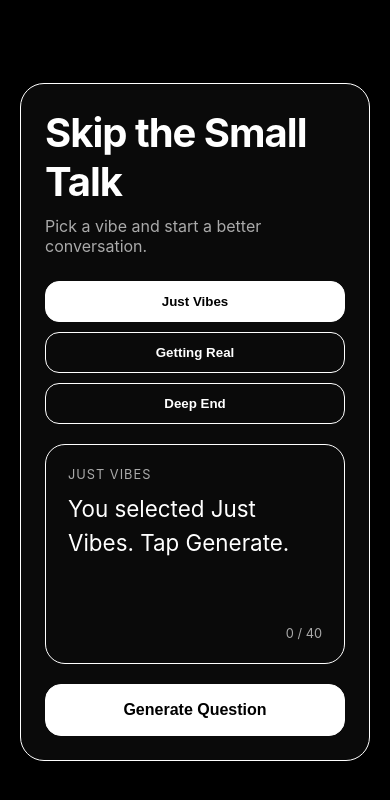
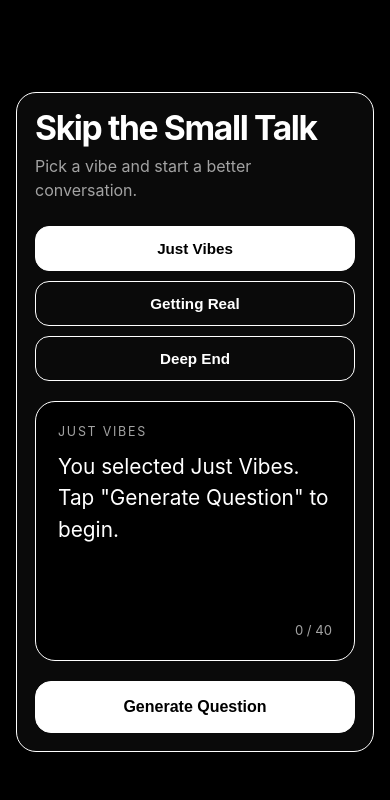
Before and after one commit to bjoeshmoe/Conversation-Starters, a plain HTML site: page index.html in a window 390 px wide. Both pictures are taken after a click on the button "Just Vibes". Drawn offline with Linux system fonts and the light colour scheme.

Commit message:
Updated UI and added animation
Refactor CSS variables and styles for consistency and responsiveness. Update JavaScript functions for better readability and structure.

```diff
--- a/index.html
+++ b/index.html
@@ -6,22 +6,29 @@
   <title>Skip the Small Talk</title>
 
   <style>
-    * { box-sizing: border-box; }
+    * {
+      box-sizing: border-box;
+    }
 
     :root {
-      --bg: #000;
+      --bg: #000000;
       --card: #0a0a0a;
-      --border: #fff;
-      --text: #fff;
-      --muted: #aaa;
-      --hover: #111;
+      --border: #ffffff;
+      --text: #ffffff;
+      --muted: #a3a3a3;
+      --hover: #111111;
+    }
+
+    html, body {
+      margin: 0;
+      padding: 0;
+      background: var(--bg);
+      color: var(--text);
+      font-family: -apple-system, BlinkMacSystemFont, "Segoe UI", Roboto, Helvetica, Arial, sans-serif;
+      min-height: 100%;
     }
 
     body {
-      margin: 0;
-      background: var(--bg);
-      color: var(--text);
-      font-family: -apple-system, system-ui, sans-serif;
       display: flex;
       justify-content: center;
       align-items: center;
@@ -40,13 +47,16 @@
 
     h1 {
       margin: 0;
-      font-size: 2.5rem;
-      letter-spacing: -1px;
+      font-size: clamp(2.1rem, 4vw, 3rem);
+      letter-spacing: -0.04em;
+      line-height: 1;
     }
 
     .subtitle {
-      margin: 10px 0 25px;
+      margin: 10px 0 24px;
       color: var(--muted);
+      font-size: 1rem;
+      line-height: 1.5;
     }
 
     .categories {
@@ -59,73 +69,105 @@
     .category-btn {
       border: 1px solid var(--border);
       background: transparent;
-      color: white;
-      padding: 12px;
+      color: var(--text);
+      padding: 13px 12px;
       border-radius: 14px;
       cursor: pointer;
+      font-size: 0.95rem;
       font-weight: 600;
+      transition: background 0.2s ease, color 0.2s ease, transform 0.15s ease;
+    }
+
+    .category-btn:hover {
+      background: var(--hover);
+      transform: translateY(-1px);
     }
 
     .category-btn.active {
-      background: white;
-      color: black;
+      background: #ffffff;
+      color: #000000;
     }
 
     .question-box {
       border: 1px solid var(--border);
       border-radius: 20px;
       padding: 22px;
-      min-height: 220px;
+      min-height: 240px;
       margin-bottom: 20px;
       display: flex;
       flex-direction: column;
       justify-content: space-between;
+      background: #000000;
     }
 
     .category-label {
-      font-size: 0.8rem;
+      font-size: 0.78rem;
       color: var(--muted);
-      margin-bottom: 10px;
+      margin-bottom: 12px;
       text-transform: uppercase;
-      letter-spacing: 1px;
+      letter-spacing: 0.14em;
     }
 
     .question-text {
-      font-size: 1.4rem;
+      font-size: clamp(1.3rem, 2.8vw, 1.8rem);
       line-height: 1.5;
+      opacity: 1;
+      transition: opacity 0.35s ease;
+    }
+
+    .question-text.fade-out {
+      opacity: 0;
+    }
+
+    .question-text.fade-in {
+      opacity: 1;
     }
 
     .counter {
-      font-size: 0.8rem;
+      font-size: 0.82rem;
       color: var(--muted);
-      margin-top: 10px;
+      margin-top: 16px;
       text-align: right;
     }
 
     .generate-btn {
       width: 100%;
       border: 1px solid var(--border);
-      background: white;
-      color: black;
+      background: #ffffff;
+      color: #000000;
       padding: 16px;
       border-radius: 16px;
       font-size: 1rem;
       font-weight: 700;
       cursor: pointer;
+      transition: opacity 0.2s ease, transform 0.15s ease;
     }
 
     .generate-btn:hover {
-      opacity: 0.9;
+      opacity: 0.92;
+      transform: translateY(-1px);
     }
 
     @media (max-width: 640px) {
+      body {
+        padding: 16px;
+      }
+
+      .app {
+        padding: 18px;
+        border-radius: 20px;
+      }
+
       .categories {
         grid-template-columns: 1fr;
+      }
+
+      .question-box {
+        min-height: 260px;
       }
     }
   </style>
 </head>
-
 <body>
   <div class="app">
     <h1>Skip the Small Talk</h1>
@@ -140,20 +182,17 @@
     <div class="question-box">
       <div>
         <div class="category-label" id="categoryLabel">Just Vibes</div>
-        <div class="question-text" id="questionText">
-          Tap "Generate Question" to begin.
-        </div>
+        <div class="question-text" id="questionText">Tap "Generate Question" to begin.</div>
       </div>
       <div class="counter" id="questionCounter">0 / 40</div>
     </div>
 
-    <!-- 🔥 MOVED TO BOTTOM -->
     <button class="generate-btn" id="generateBtn">Generate Question</button>
   </div>
 
   <script>
     const questions = {
-      justVibes: [...Array(40).keys()].map((i, idx) => [
+      justVibes: [
         "What kind of first impression do people usually get from you?",
         "What is your ideal way to spend a free weekend?",
         "What kind of music do you always come back to?",
@@ -194,9 +233,8 @@
         "What is one trend you secretly or openly like?",
         "What kind of photos do you take the most on your phone?",
         "What is one thing you want more of in your life right now?"
-      ][idx]),
-
-      gettingReal: [...Array(40).keys()].map((i, idx) => [
+      ],
+      gettingReal: [
         "What usually helps you feel comfortable around someone?",
         "What makes you feel genuinely appreciated?",
         "What do you value most in a friendship?",
@@ -237,9 +275,8 @@
         "What does consistency mean to you in a connection?",
         "What kind of effort stands out to you the most?",
         "What is one area of your life you are trying to improve right now?"
-      ][idx]),
-
-      deepEnd: [...Array(40).keys()].map((i, idx) => [
+      ],
+      deepEnd: [
         "What do you think people are really searching for in life?",
         "What version of yourself are you still becoming?",
         "What do you think love is supposed to feel like?",
@@ -280,57 +317,80 @@
         "What makes two people deeply compatible?",
         "What is the bravest kind of honesty?",
         "What is worth fighting for in life?"
-      ][idx])
+      ]
     };
 
     let selectedCategory = "justVibes";
-    let used = { justVibes: [], gettingReal: [], deepEnd: [] };
+    let usedQuestions = {
+      justVibes: [],
+      gettingReal: [],
+      deepEnd: []
+    };
 
-    const buttons = document.querySelectorAll(".category-btn");
-    const text = document.getElementById("questionText");
-    const label = document.getElementById("categoryLabel");
-    const counter = document.getElementById("questionCounter");
+    const categoryButtons = document.querySelectorAll(".category-btn");
+    const questionText = document.getElementById("questionText");
+    const categoryLabel = document.getElementById("categoryLabel");
+    const questionCounter = document.getElementById("questionCounter");
+    const generateBtn = document.getElementById("generateBtn");
 
-    function getName(cat) {
-      return cat === "justVibes" ? "Just Vibes" :
-             cat === "gettingReal" ? "Getting Real" : "Deep End";
+    function getCategoryName(category) {
+      if (category === "justVibes") return "Just Vibes";
+      if (category === "gettingReal") return "Getting Real";
+      if (category === "deepEnd") return "Deep End";
+      return "";
     }
 
     function updateCounter() {
-      counter.textContent = `${used[selectedCategory].length} / 40`;
+      questionCounter.textContent = `${usedQuestions[selectedCategory].length} / ${questions[selectedCategory].length}`;
     }
 
-    function randomQuestion() {
-      let arr = questions[selectedCategory];
+    function getRandomQuestion(category) {
+      const categoryQuestions = questions[category];
 
-      if (used[selectedCategory].length === arr.length) {
-        used[selectedCategory] = [];
+      if (usedQuestions[category].length === categoryQuestions.length) {
+        usedQuestions[category] = [];
       }
 
-      let i;
+      let randomIndex;
       do {
-        i = Math.floor(Math.random() * arr.length);
-      } while (used[selectedCategory].includes(i));
+        randomIndex = Math.floor(Math.random() * categoryQuestions.length);
+      } while (usedQuestions[category].includes(randomIndex));
 
-      used[selectedCategory].push(i);
-      return arr[i];
+      usedQuestions[category].push(randomIndex);
+      return categoryQuestions[randomIndex];
     }
 
-    buttons.forEach(btn => {
-      btn.onclick = () => {
-        buttons.forEach(b => b.classList.remove("active"));
-        btn.classList.add("active");
-        selectedCategory = btn.dataset.category;
-        label.textContent = getName(selectedCategory);
-        text.textContent = `You selected ${getName(selectedCategory)}. Tap Generate.`;
+    function animateQuestionChange(newText) {
+      questionText.classList.add("fade-out");
+
+      setTimeout(() => {
+        questionText.textContent = newText;
+        questionText.classList.remove("fade-out");
+        questionText.classList.add("fade-in");
+
+        setTimeout(() => {
+          questionText.classList.remove("fade-in");
+        }, 250);
+      }, 200);
+    }
+
+    categoryButtons.forEach((button) => {
+      button.addEventListener("click", () => {
+        categoryButtons.forEach((btn) => btn.classList.remove("active"));
+        button.classList.add("active");
+
+        selectedCategory = button.dataset.category;
+        categoryLabel.textContent = getCategoryName(selectedCategory);
+        animateQuestionChange(`You selected ${getCategoryName(selectedCategory)}. Tap "Generate Question" to begin.`);
         updateCounter();
-      };
+      });
     });
 
-    document.getElementById("generateBtn").onclick = () => {
-      text.textContent = randomQuestion();
+    generateBtn.addEventListener("click", () => {
+      const nextQuestion = getRandomQuestion(selectedCategory);
+      animateQuestionChange(nextQuestion);
       updateCounter();
-    };
+    });
 
     updateCounter();
   </script>
```
